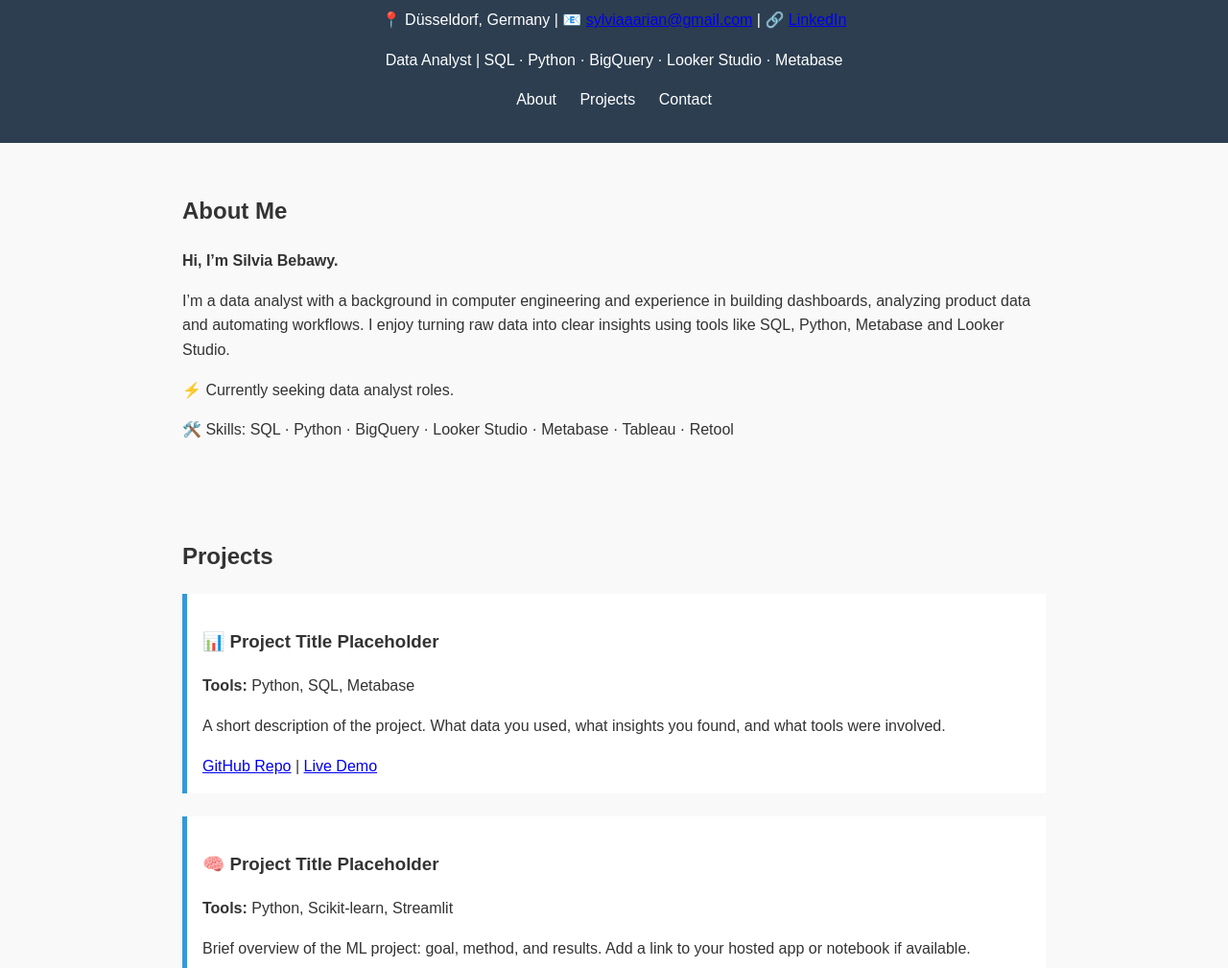
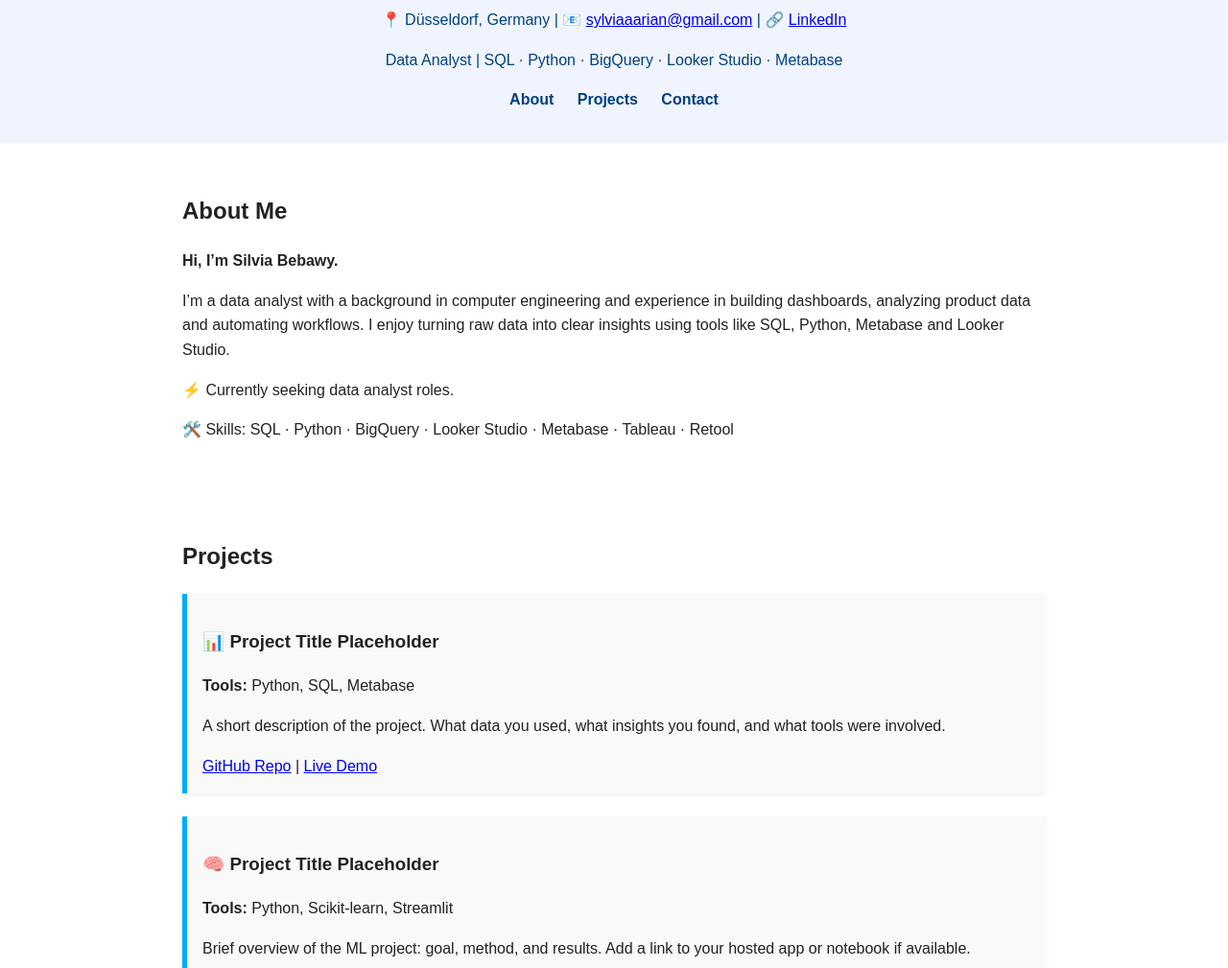
Before and after one commit to SilviaAArian/my-portfolio, a plain HTML site: page index.html in a window 1280 px wide. Shown: the part 91-1100 px from the top of the page at 96% size. Drawn offline with Linux system fonts and the light colour scheme.

Commit message:
Update style.css

```diff
--- a/style.css
+++ b/style.css
@@ -3,13 +3,13 @@ body {
     margin: 0;
     padding: 0;
     line-height: 1.6;
-    background-color: #f9f9f9;
-    color: #333;
+    background-color: #ffffff;  /* White background */
+    color: #222;                /* Darker text for readability */
 }
 
 header {
-    background-color: #2c3e50;
-    color: #fff;
+    background-color: #f0f4ff;  /* Light blue background */
+    color: #004080;             /* Navy blue text */
     padding: 2rem;
     text-align: center;
 }
@@ -19,9 +19,10 @@ header h1 {
 }
 
 header nav a {
-    color: #fff;
+    color: #004080;
     margin: 0 10px;
     text-decoration: none;
+    font-weight: bold;
 }
 
 section {
@@ -31,14 +32,15 @@ section {
 }
 
 .project {
-    background: #fff;
+    background: #f9f9f9;
     padding: 1rem;
     margin-bottom: 1.5rem;
-    border-left: 5px solid #3498db;
+    border-left: 5px solid #00aaff;  /* Bright cyan accent */
+    box-shadow: 0 2px 5px rgba(0,0,0,0.05);
 }
 
 footer {
-    background: #eee;
+    background: #e6f0ff; /* Light pastel blue */
     text-align: center;
     padding: 1rem;
     font-size: 0.9em;
```
